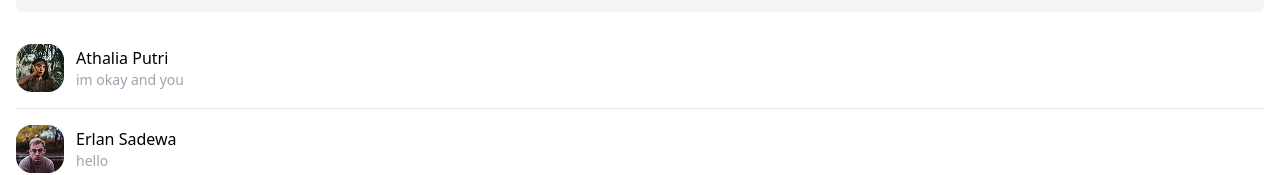
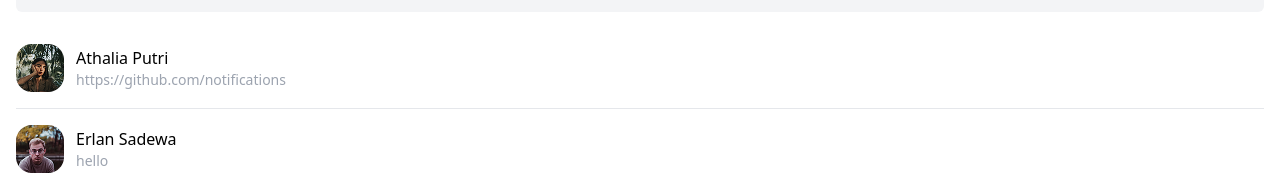
Before and after one commit to Johnnysky2700/chateo, a React (Create React App) app: page /ChatPage in a window 1280 px wide. Shown: the part 236-411 px from the top of the page. Built offline with nearby package versions, Linux system fonts and the light colour scheme; data requests are answered from the project's data file.

Commit message:
nofitication div section is set from absolute to fixed, storymodal cancel icon is showing and attachmentmenu width is now full

```diff
--- a/data/db.json
+++ b/data/db.json
@@ -40,7 +40,7 @@
           "type": "text"
         }
       ],
-      "lastMessage": "im okay and you"
+      "lastMessage": "https://github.com/notifications"
     },
     {
       "id": "2",
@@ -241,6 +241,13 @@
       "text": "hello",
       "timestamp": "2025-05-27T08:51:36.633Z",
       "contactId": "2"
+    },
+    {
+      "id": "6b74",
+      "sender": "you",
+      "text": "https://github.com/notifications",
+      "timestamp": "2025-06-04T19:55:33.534Z",
+      "contactId": "1"
     }
   ],
   "users": [
--- a/src/Components/AttachmentMenu.jsx
+++ b/src/Components/AttachmentMenu.jsx
@@ -14,7 +14,7 @@ const menuItems = [
 
 const AttachmentMenu = ({ onSelect, onClose }) => {
   return (
-    <div className="absolute bottom-16 left-4 z-10 p-2 rounded-lg bg-white dark:bg-neutral-800 shadow-xl grid grid-cols-4 gap-4 animate-fadeIn">
+    <div className="absolute bottom-16 left-4 z-10 p-2 rounded-lg bg-white dark:bg-neutral-800 shadow-xl grid grid-cols-4 gap-4 animate-fadeIn w-full">
       {menuItems.map((item) => (
         <div
           key={item.label}
--- a/src/Components/Notification.jsx
+++ b/src/Components/Notification.jsx
@@ -58,14 +58,14 @@ export default function Notification() {
 
   return (
     <div className="min-h-screen bg-gray-300 text-black dark:bg-black dark:text-white p-4 space-y-4">
-      <div className="flex items-center mb-6 relative">
+      <div className="flex items-center mb-6 fixed top-0 left-0 w-full bg-white p-2">
         <MdChevronLeft
           onClick={() => navigate(-1)}
           className="text-3xl cursor-pointer absolute left-0"
         />
         <h1 className="text-xl font-bold w-full text-center">Notifications</h1>
       </div>
-
+<div className="mt-20 pt-6">
       <Section title="Message notifications">
         <div className="flex justify-between items-center">
           <span className="text-black dark:text-white">Show notifications</span>
@@ -128,9 +128,10 @@ export default function Notification() {
           Reset Notification settings
         </button>
       </div>
-      <p className="text-sm text-gray-500">
+      <p className="text-sm text-gray-500 mb-12">
         Reset all notification settings, including custom notification settings for your chats.
       </p>
+      </div>
       <Footer />
     </div>
   );
--- a/src/Components/StoryModal.jsx
+++ b/src/Components/StoryModal.jsx
@@ -49,8 +49,11 @@ export default function StoryModal({ currentUser, onClose, onStoryUpload }) {
   return (
     <div className="fixed inset-0 z-50 flex flex-col bg-black text-white">
       {/* Close button */}
-      <div className="absolute top-4 right-4" onClick={onClose}>
-        <XMarkIcon className="w-6 h-6 cursor-pointer" />
+      <div className="absolute top-4 right-4 z-50 bg-black bg-opacity-60 rounded-full p-1">
+        <XMarkIcon
+        className="w-6 h-6 cursor-pointer text-white"
+        onClick={onClose}
+        />
       </div>
       {/* Story preview */}
       <div className="flex-grow flex items-center justify-center relative w-full h-full">
```
